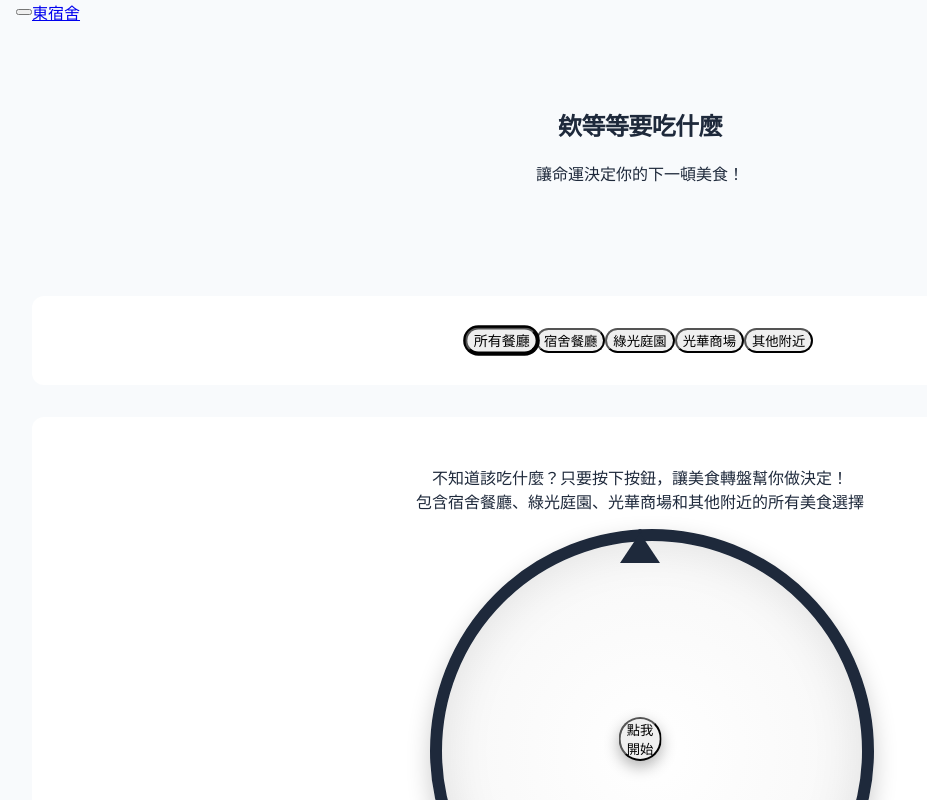
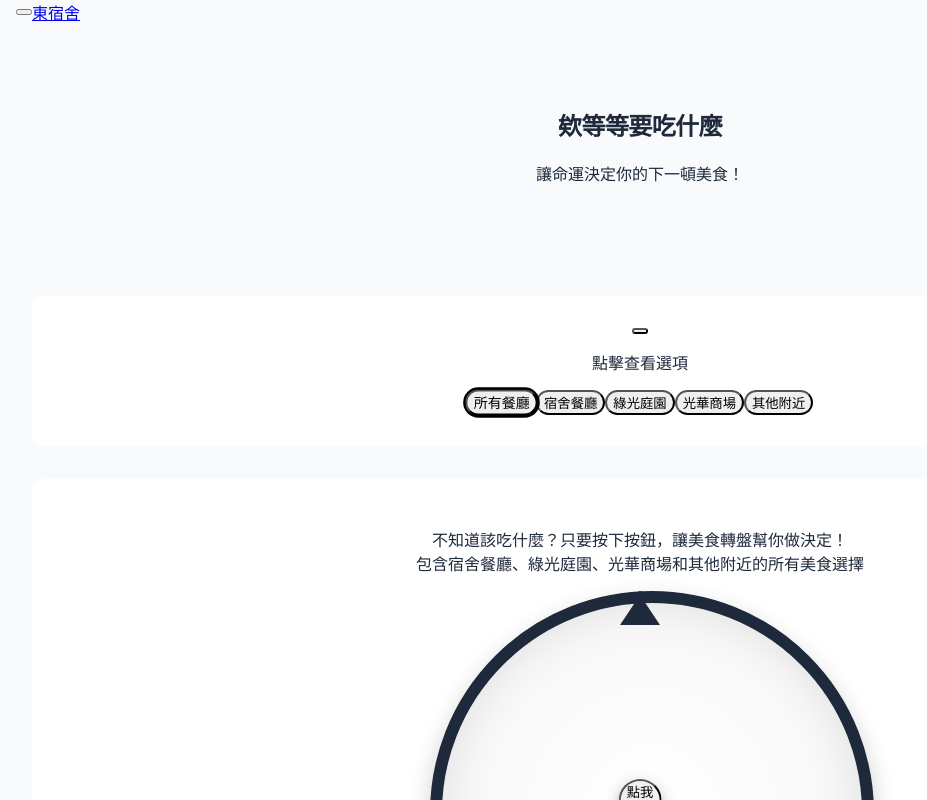
Before and after one commit to cnfzon/ntut_EastDormitory, a Next.js app in the folder ntut_eastdormitory/: page /food-finder in a window 1280 px wide. Shown: the top 800 px of the page, without its empty margins (0-927 px from the left). Built offline with nearby package versions, Linux system fonts and the light colour scheme.

Commit message:
修改轉盤旋轉時間為3秒並添加漢堡樣式選單按鈕

```diff
--- a/ntut_eastdormitory/pages/food-finder.js
+++ b/ntut_eastdormitory/pages/food-finder.js
@@ -139,7 +139,7 @@ export default function FoodFinder() {
     setTimeout(() => {
       setRotating(false);
       setSelectedRestaurant(selected);
-    }, 8000); // 旋轉動畫持續8秒
+    }, 3000); // 旋轉動畫持續3秒
   };
 
   return (
@@ -170,6 +170,17 @@ export default function FoodFinder() {
       {/* Filter Section */}
       <section className="content-section pt-8 pb-4">
         <div className="max-w-4xl mx-auto">
+          <div className="relative mb-4">
+            <button
+              onClick={() => setFilter("all")}
+              className="flex flex-col items-center justify-center w-12 h-12 bg-white rounded-full shadow-md mb-2 mx-auto hover:shadow-lg transition-all duration-300"
+            >
+              <div className="w-6 h-0.5 bg-gray-700 rounded-full mb-1.5"></div>
+              <div className="w-6 h-0.5 bg-gray-700 rounded-full mb-1.5"></div>
+              <div className="w-6 h-0.5 bg-gray-700 rounded-full"></div>
+            </button>
+            <p className="text-center text-sm text-gray-500">點擊查看選項</p>
+          </div>
           <div className="flex flex-wrap justify-center gap-2 mb-6">
             <button
               onClick={() => setFilter("all")}
@@ -451,7 +462,7 @@ export default function FoodFinder() {
           transition-property: transform;
         }
         .duration-8000 {
-          transition-duration: 8000ms;
+          transition-duration: 3000ms;
         }
         .ease-out {
           transition-timing-function: cubic-bezier(0, 0, 0.2, 1);
@@ -497,7 +508,7 @@ export default function FoodFinder() {
           transition-property: transform;
         }
         .duration-8000 {
-          transition-duration: 8000ms;
+          transition-duration: 3000ms;
         }
         .ease-out {
           transition-timing-function: cubic-bezier(0.34, 1.56, 0.64, 1); /* 彈跳效果 */
```
